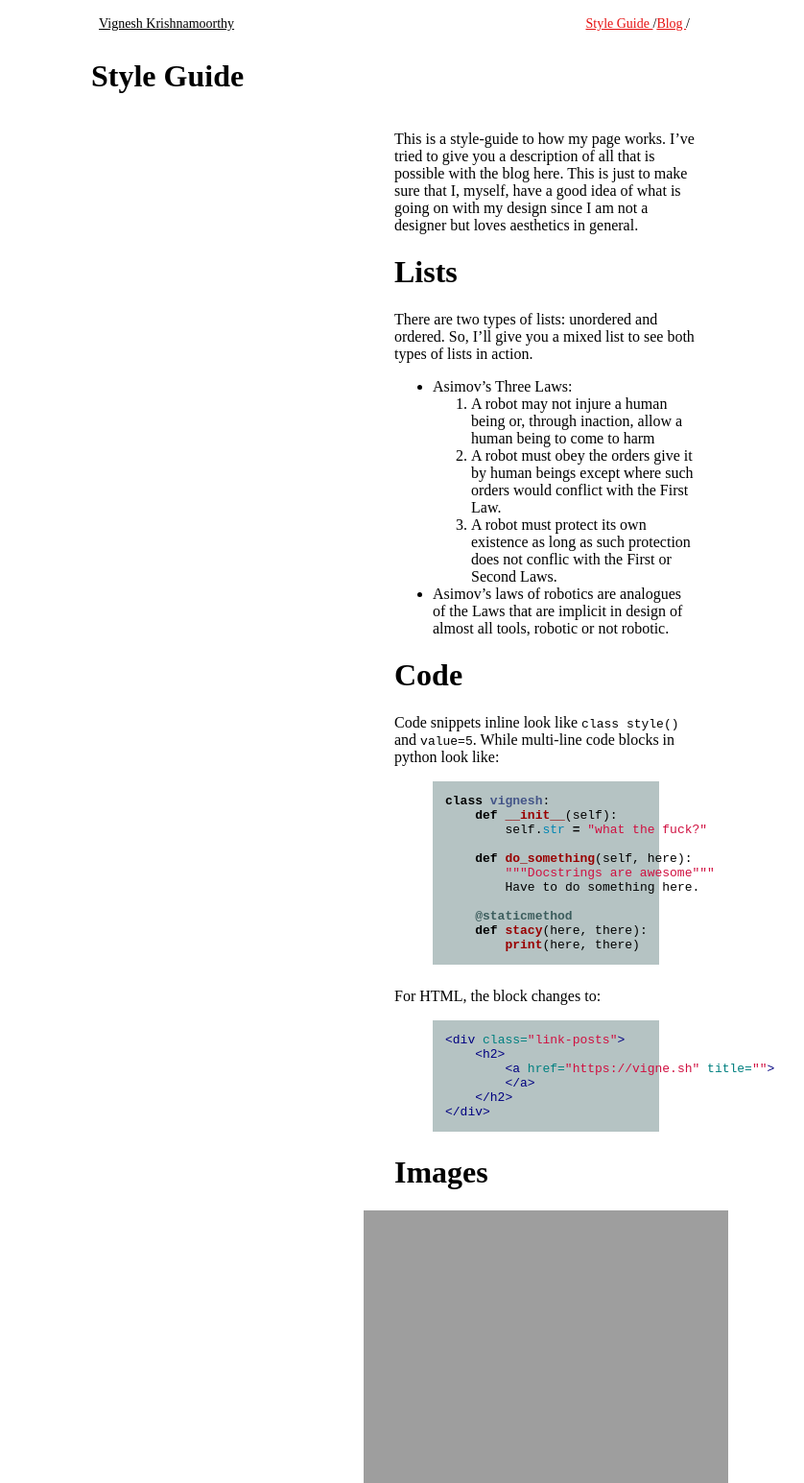
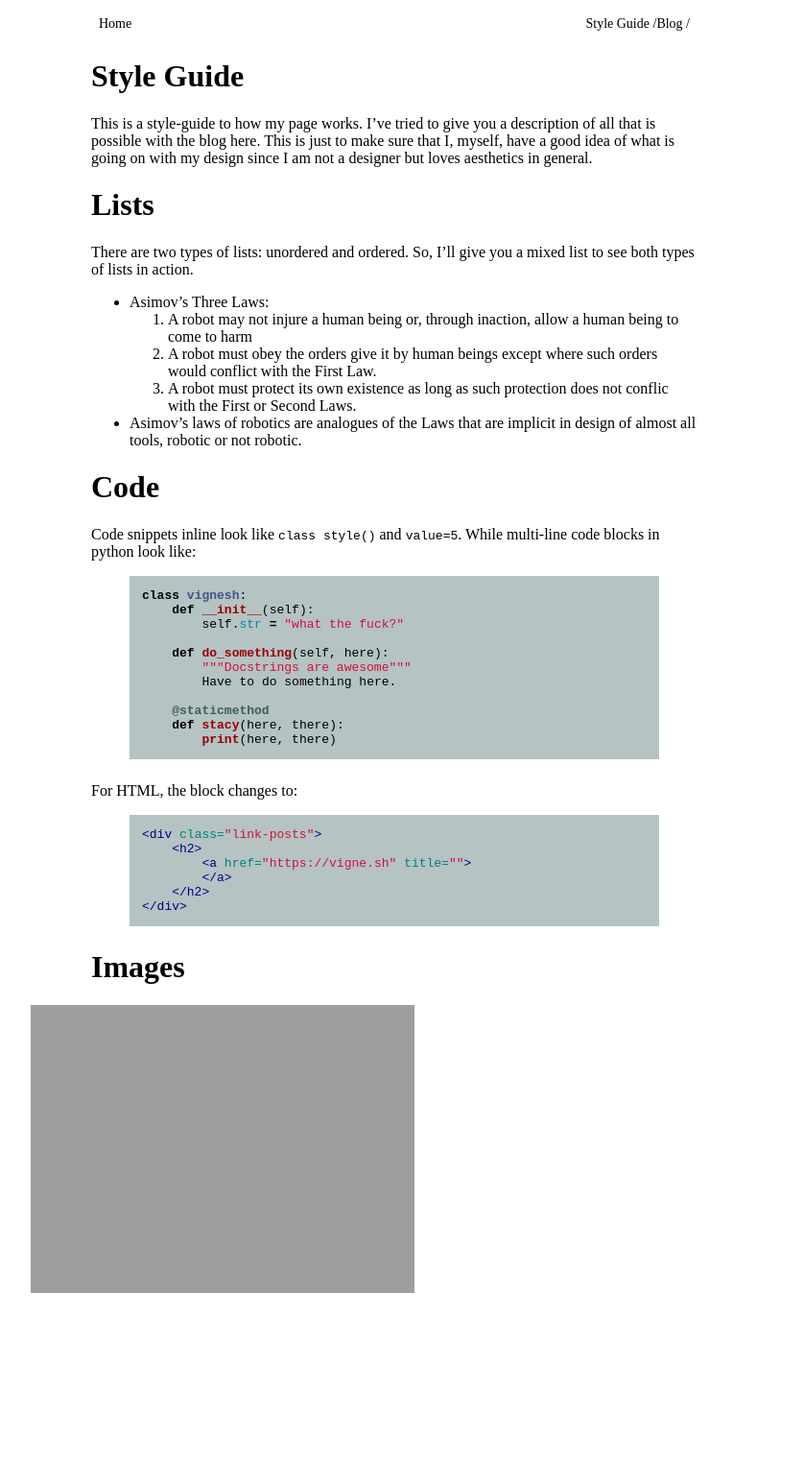
Before and after one commit to vignkri/vignkri.github.io, a Jekyll site: the page built from style/index.md, in a window 1280 px wide. Shown: the whole page at 96% size, without its empty margins (229-1067 px from the left). Built offline with Jekyll 4.4.1, drawn with Linux system fonts in a browser that asks for light colours; comment, search, counter and statistics services are not loaded; after the commit the page ends 1363 px from its top, so only the background shows below that.

Commit message:
Fixing navigation, style guide to 1column and colors.

```diff
--- a/_includes/navigation.html
+++ b/_includes/navigation.html
@@ -3,7 +3,7 @@
         <div class="site-name">
             <a href="{{ site.url }}/">
                 <navlinker>
-                Vignesh Krishnamoorthy
+                Home
                 </navlinker>
             </a>
         </div class="site-name">
--- /dev/null
+++ b/_layouts/page.html
@@ -0,0 +1,21 @@
+<head>
+{% include head.html %}
+{% include analytics.html %}
+{% include navigation.html %}
+</head>
+
+<body class="body" id="home">
+    <div id="main" role="main">
+        <div class="page-title">
+            <h1>{{ page.title }}</h1>
+        </div>
+        <div class="page">
+            <div class="content" id="page-content">
+                {{ content }}
+            </div><!-- content -->
+        </div><!-- page -->
+    </div><!-- /#main -->
+    <div class="footer-wrap">
+    </div><!-- /.footer-wrap -->
+</body>
+</html>
--- a/_sass/common.scss
+++ b/_sass/common.scss
@@ -34,10 +34,6 @@ div#main{
         float: right;
     }
 
-    li a {
-        text-align: center;
-        color: $nav-fcolor;
-    }
 }
 
 // Blockquotes
@@ -92,7 +88,9 @@ blockquote {
 // Links - Global
 
 a:link {
+    font-weight: light;
     color: $unrd-links;
+    text-decoration: none;
 }
 
 a:hover {
@@ -101,6 +99,7 @@ a:hover {
 
 a:visited {
     color: $read-links;
+    text-decoration: none;
 }
 
 a:active {
--- a/_sass/variables.scss
+++ b/_sass/variables.scss
@@ -4,7 +4,7 @@ $code-spacing: 0.30px;
 // Colors
 // -- navigation
 $nav-bg: #ffffff;
-$nav-fcolor: #e61212;
+$nav-fcolor: #000000;
 // -- highlighter/blockquote colors
 $code-bg: #b5c3c3;
 // -- links
```
Also changed, not shown: style/index.md (+1 -1 lines).
